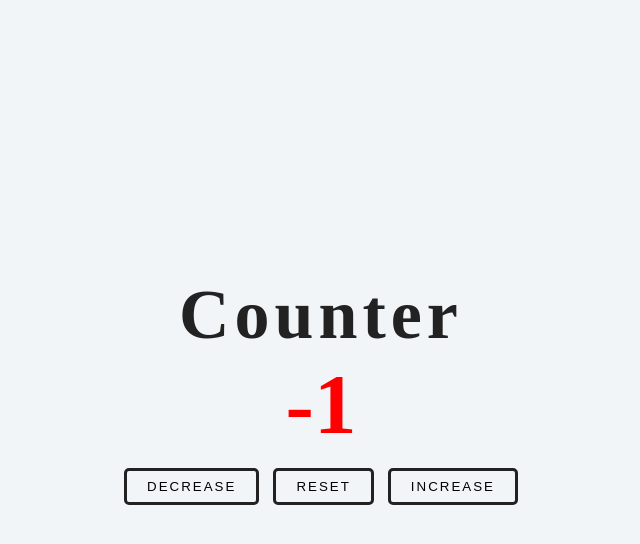
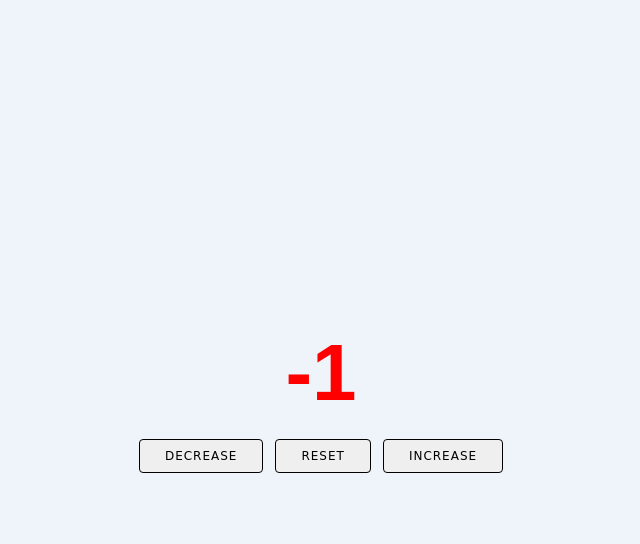
Before and after one commit to programmer-rahad/counter-vanilla-js, a plain HTML site: page index.html in a window 1280 px wide. Both pictures are taken after a click on the button "DECREASE". Shown: the whole page, without its empty margins (319-959 px from the left). Drawn offline with Linux system fonts and the light colour scheme.

Commit message:
Update index.html

```diff
--- a/index.html
+++ b/index.html
@@ -1,10 +1,11 @@
+
 <!DOCTYPE html>
 <html lang="en">
   <head>
     <meta charset="UTF-8" />
     <meta http-equiv="X-UA-Compatible" content="IE=edge" />
     <meta name="viewport" content="width=device-width, initial-scale=1.0" />
-    <title>Counter (Thursday 02-Septempber-2021)</title>
+    <title>Counter (Thursday, 24 June 2021)</title>
     <style>
       * {
         margin: 0;
@@ -12,76 +13,80 @@
         box-sizing: border-box;
       }
       body {
-        background-color: #f1f5f8;
-        color: #222;
-      }
-      .counter {
+        background-color: #eef4fa;
+        color: #122738;
+        display: flex;
+        justify-content: center;
+        height: 100vh;
         text-align: center;
-        margin-top: 50vh;
-        transform: translateY(calc(-50% - 10px));
-      }
-      h3 {
-        font-size: 70px;
-        letter-spacing: 5px;
-      }
-      p {
-        font-size: 85px;
-        font-weight: 700;
-        margin-bottom: 15px;
+        align-items: center;
       }
       button {
-        margin: 0 5px;
-        border-radius: 5px;
-        border: 3px solid #222;
-        letter-spacing: 2px;
-        font-weight: 300;
         text-transform: uppercase;
-        padding: 8px 20px;
-        background-color: transparent;
+        border: 1px solid;
+        border-radius: 4px;
+        letter-spacing: 1px;
+        font-family: cursive;
+        font-size: 12px;
+        padding: 9px 25px;
+        cursor: pointer;
+        margin: 0 4px;
+        transition-duration: .5s;
       }
       button:hover {
-        color: #fff;
-        background-color: #222;
-        cursor: pointer;
+        font-weight: 800;
+        color: deeppink;
+      }
+      h2 {
+        font-family: Arial;
+      }
+      .number {
+        font-size: 80px;
+        font-weight: 700;
+        font-family: sans-serif;
+        margin-bottom: 20px;
       }
     </style>
   </head>
   <body>
-    <section id="counter">
-      <div class="container">
-        <div class="counter">
-          <h3>Counter</h3>
-          <p class="number">0</p>
+    <div>
+      <h2 class="number">0</h2>
       <button>Decrease</button>
       <button>Reset</button>
       <button>Increase</button>
     </div>
-      </div>
-    </section>
-
     <script>
-      let number = 0;
-      let minNum = -20;
-      let maxNum = 20;
-      const numberPara = document.querySelector('p.number');
-      const buttons = document.querySelectorAll('button');
+      !(function () {
+        "use strict";
+        const $ = (selector, areAll) => {
+          const single = document.querySelector(selector);
+          const all = document.querySelectorAll(selector);
+          return areAll ? all : single;
+        };
+        // Variables
+        const number = $("h2.number");
+        const buttons = $("button", true);
+        let index = number.textContent;
 
         for (let i = 0; i < buttons.length; i++) {
-        buttons[i].addEventListener('click', function () {
-          const thisParent = this.parentElement;
-          if (thisParent.children[2] === this) {
-            if (number === minNum) return;
-            number--;
-          } else if (thisParent.children[3] === this) {
-            number = 0;
+          buttons[i].addEventListener("click", function () {
+            let target = event.target;
+            let text = target.textContent;
+
+            if (text === "Decrease") {
+              if (index === -20) return;
+              index--;
+            } else if (text === "Increase") {
+              if (index === 20) return;
+              index++;
             } else {
-            if (number === maxNum) return;
-            number++;
+              index = 0;
             }
-          numberPara.style.color = number > 0 ? 'green' : !number ? '#222' : 'red';
-          numberPara.innerText = number;
+            number.textContent = index;
+            number.style.color = !index ? "" : index > 0 ? "green" : "red";
           });
         }
+      })();
     </script>
   </body>
 </html>
```
Lines whose indentation alone changed are shown as unchanged.
